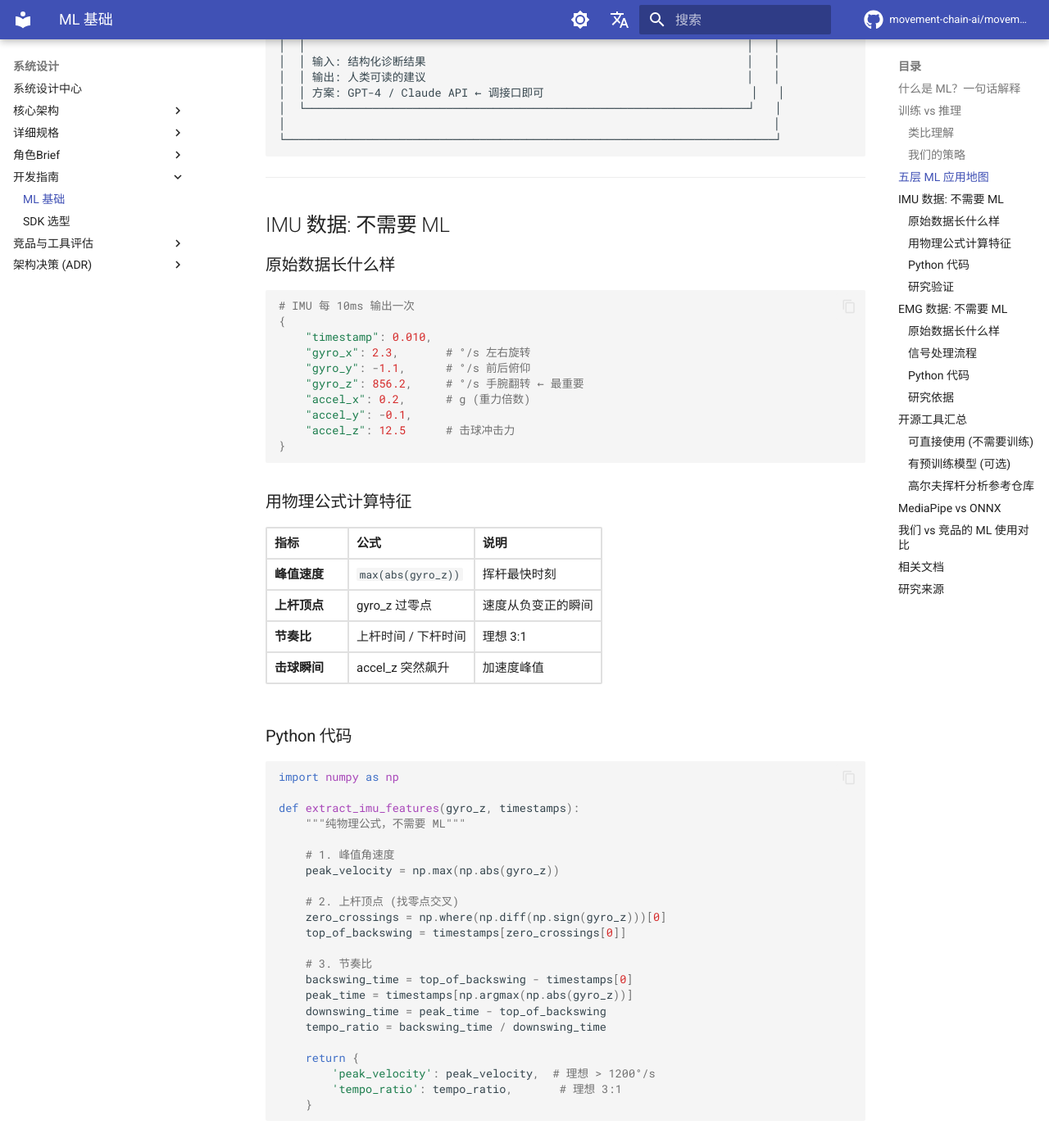
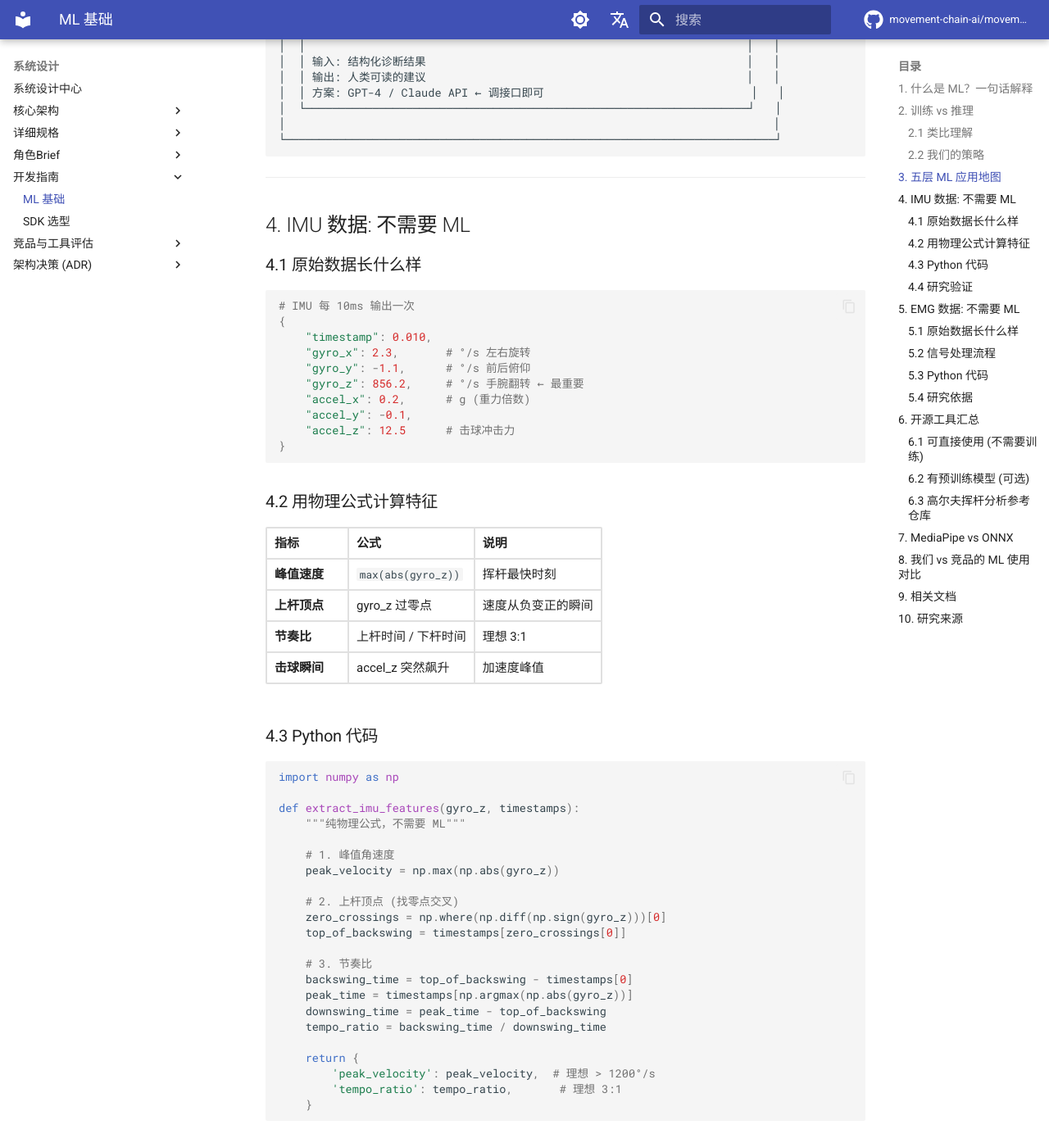
Before and after one commit to movement-chain-ai/movement-chain-docs, an MkDocs documentation site: the page built from docs/zh/design/guides/ml-basics.md, in a window 1280 px wide and 1400 px high, scrolled down 2191 px. Shown: the top 1395 px of the window at 82% size. Built offline with MkDocs 1.6.1 and Material for MkDocs 9.7.7, drawn with Linux system fonts in a browser that asks for light colours; comment, search, counter and statistics services are not loaded; the version menu is left out; some of the changed text lies outside the part shown.

Commit message:
docs(zh): 为 ml-basics.md 添加标题编号
添加层级编号以提高文档可读性：
- 1. 什么是 ML
- 2. 训练 vs 推理 (2.1, 2.2)
- 3. 五层 ML 应用地图
- 4. IMU 数据 (4.1-4.4)
- 5. EMG 数据 (5.1-5.4)
- 6. 开源工具汇总 (6.1-6.3)
- 7. MediaPipe vs ONNX
- 8. 我们 vs 竞品对比
- 9. 相关文档
- 10. 研究来源

🤖 Generated with [Claude Code](https://claude.com/claude-code)

Co-Authored-By: Claude Opus 4.5 <noreply@anthropic.com>

````diff
--- a/docs/zh/design/guides/ml-basics.md
+++ b/docs/zh/design/guides/ml-basics.md
@@ -6,7 +6,7 @@
 
 ---
 
-## 什么是 ML？一句话解释
+## 1. 什么是 ML？一句话解释
 
 ```text
 机器学习 = 让电脑从数据中"学习"规律，而不是人工写规则
@@ -17,12 +17,12 @@
 
 ---
 
-## 训练 vs 推理
+## 2. 训练 vs 推理
 
 !!! info "最常见的 ML 误区"
     很多人以为"用 ML"就要"训练模型"。实际上，我们可以**用别人训练好的模型**，自己只做推理。
 
-### 类比理解
+### 2.1 类比理解
 
 ```text
 训练 (Training) = 教小孩认字
@@ -38,7 +38,7 @@
 └── 用户每次挥杆都在做推理
 ```
 
-### 我们的策略
+### 2.2 我们的策略
 
 | 层 | 任务 | 是否需要训练 | 说明 |
 |----|-----|-------------|------|
@@ -51,7 +51,7 @@
 
 ---
 
-## 五层 ML 应用地图
+## 3. 五层 ML 应用地图
 
 ```text
 ┌─────────────────────────────────────────────────────────────────────────┐
@@ -105,9 +105,9 @@
 
 ---
 
-## IMU 数据: 不需要 ML
+## 4. IMU 数据: 不需要 ML
 
-### 原始数据长什么样
+### 4.1 原始数据长什么样
 
 ```python
 # IMU 每 10ms 输出一次
@@ -122,7 +122,7 @@
 }
 ```
 
-### 用物理公式计算特征
+### 4.2 用物理公式计算特征
 
 | 指标 | 公式 | 说明 |
 |-----|------|------|
@@ -131,7 +131,7 @@
 | **节奏比** | 上杆时间 / 下杆时间 | 理想 3:1 |
 | **击球瞬间** | accel_z 突然飙升 | 加速度峰值 |
 
-### Python 代码
+### 4.3 Python 代码
 
 ```python
 import numpy as np
@@ -158,16 +158,16 @@ def extract_imu_features(gyro_z, timestamps):
     }
 ```
 
-### 研究验证
+### 4.4 研究验证
 
 > "IMU 与 3D 动捕系统对比，绝对平均差异仅 0.61-1.67 度"
 > — [IMU Validation Study (PMC10611231)](https://pmc.ncbi.nlm.nih.gov/articles/PMC10611231/)
 
 ---
 
-## EMG 数据: 不需要 ML
+## 5. EMG 数据: 不需要 ML
 
-### 原始数据长什么样
+### 5.1 原始数据长什么样
 
 ```python
 # EMG 每 5ms 输出一次 (200Hz)
@@ -178,7 +178,7 @@ def extract_imu_features(gyro_z, timestamps):
 }
 ```
 
-### 信号处理流程
+### 5.2 信号处理流程
 
 ```text
 原始EMG → 滤波 → 整流 → RMS包络 → 归一化 → 特征
@@ -189,7 +189,7 @@ def extract_imu_features(gyro_z, timestamps):
 4. 归一化: 0-100%
 ```
 
-### Python 代码
+### 5.3 Python 代码
 
 ```python
 import neurokit2 as nk  # pip install neurokit2
@@ -213,16 +213,16 @@ def check_activation_sequence(forearm_onset, core_onset):
     return core_onset < forearm_onset  # True = 正确
 ```
 
-### 研究依据
+### 5.4 研究依据
 
 > "有效球员呈现一致的'雪崩模式': 右菱形肌先激活，然后右斜方肌..."
 > — [EMG Golf Study (PMC4851105)](https://pmc.ncbi.nlm.nih.gov/articles/PMC4851105/)
 
 ---
 
-## 开源工具汇总
+## 6. 开源工具汇总
 
-### 可直接使用 (不需要训练)
+### 6.1 可直接使用 (不需要训练)
 
 !!! success "一键安装所有依赖"
     ```bash
@@ -238,7 +238,7 @@ def check_activation_sequence(forearm_onset, core_onset):
 | **NumPy** | 27k⭐ | 零点交叉、基础计算 | `pip install numpy` |
 | **OpenCV** | 80k⭐ | 视频处理 | `pip install opencv-python` |
 
-### 有预训练模型 (可选)
+### 6.2 有预训练模型 (可选)
 
 | 工具 | Stars | 功能 | 链接 |
 |-----|-------|------|------|
@@ -246,7 +246,7 @@ def check_activation_sequence(forearm_onset, core_onset):
 | **RTMPose** | 35k⭐ | 高精度姿态估计 (AP 75.8%) | [open-mmlab/mmpose](https://github.com/open-mmlab/mmpose) |
 | **YOLO11-Pose** | 60k⭐ | 超快姿态估计 (200+ FPS) | [ultralytics/ultralytics](https://github.com/ultralytics/ultralytics) |
 
-### 高尔夫挥杆分析参考仓库
+### 6.3 高尔夫挥杆分析参考仓库
 
 | 仓库 | Stars | 功能 | 技术栈 |
 |-----|-------|------|--------|
@@ -257,7 +257,7 @@ def check_activation_sequence(forearm_onset, core_onset):
 
 ---
 
-## MediaPipe vs ONNX
+## 7. MediaPipe vs ONNX
 
 !!! question "常见困惑: MediaPipe 和 ONNX 是什么关系？"
 
@@ -280,7 +280,7 @@ ONNX = 一个模型格式 (需要配合推理引擎)
 
 ---
 
-## 我们 vs 竞品的 ML 使用对比
+## 8. 我们 vs 竞品的 ML 使用对比
 
 | 层 | OnForm | 我们 | 差异 |
 |----|--------|-----|------|
@@ -294,7 +294,7 @@ ONNX = 一个模型格式 (需要配合推理引擎)
 
 ---
 
-## 相关文档
+## 9. 相关文档
 
 - [系统设计](../architecture/system-design.md) - IMU/EMG 完整处理代码
 - [SDK 选型](sdk-selection.md) - MediaPipe、NeuroKit2 等工具
@@ -302,7 +302,7 @@ ONNX = 一个模型格式 (需要配合推理引擎)
 
 ---
 
-## 研究来源
+## 10. 研究来源
 
 - [IMU Validation for Golf Swing](https://pmc.ncbi.nlm.nih.gov/articles/PMC10611231/)
 - [EMG Golf Swing Activation Patterns](https://pmc.ncbi.nlm.nih.gov/articles/PMC4851105/)
````
